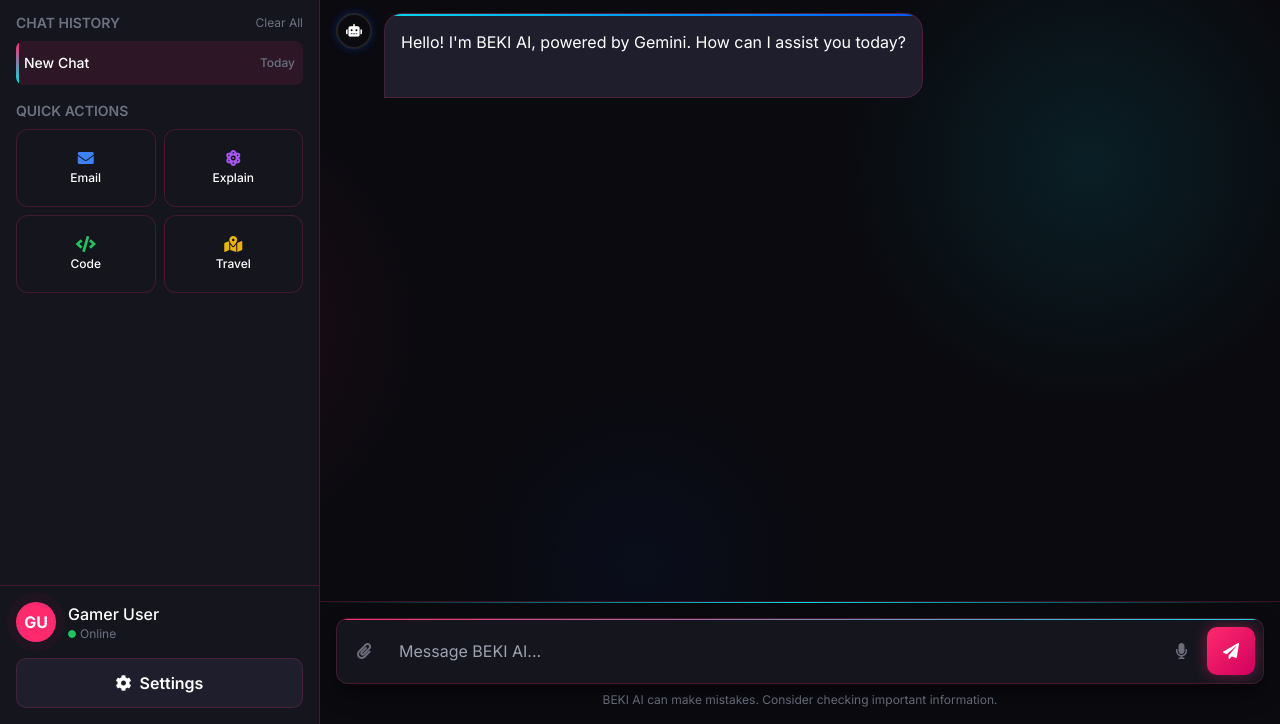
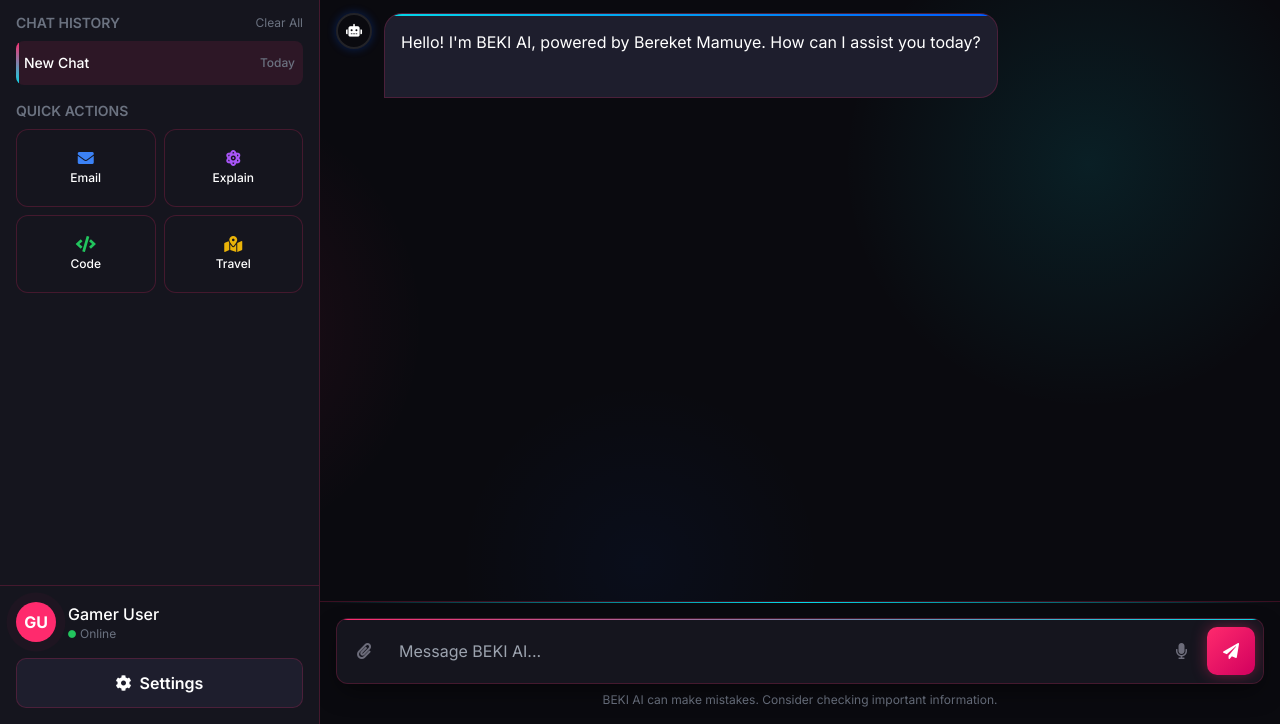
Before and after one commit to M1616D/Beki-Ai-Gamer-Edition-, a plain HTML site: page index.html in a window 1280 px wide. Shown: the part 76-800 px from the top of the page. Drawn offline with nearby package versions, Linux system fonts and the light colour scheme.

Commit message:
Update AI introduction message in index.html

```diff
--- a/index.html
+++ b/index.html
@@ -1770,7 +1770,7 @@
                     addMessageToUI(msg.text, msg.sender, false);
                 });
             } else {
-                addMessageToUI("Hello! I'm BEKI AI, powered by Gemini. How can I assist you today?", 'ai', false);
+                addMessageToUI("Hello! I'm BEKI AI, powered by Bereket Mamuye. How can I assist you today?", 'ai', false);
             }
 
             // Hide welcome screen
```
